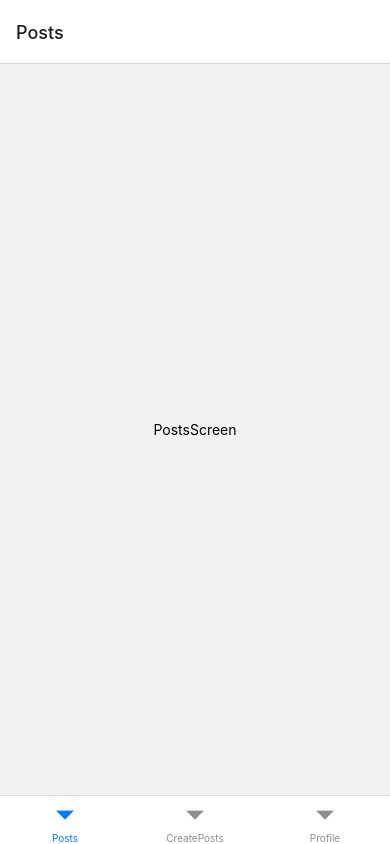
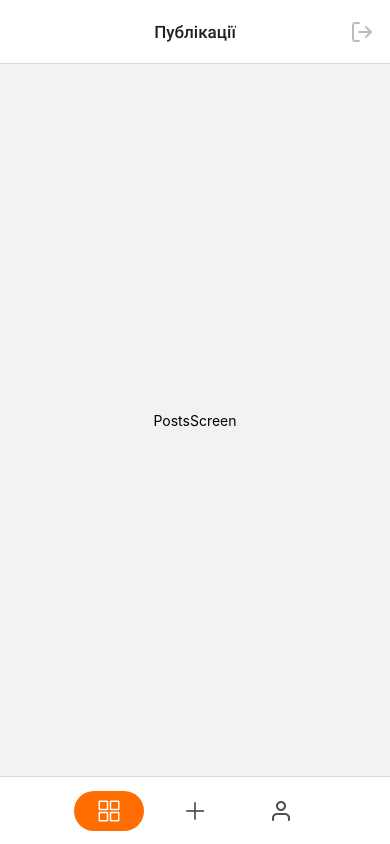
Before and after one commit to volodymyr-ok/goit-react-native-hw, a React Native app: screen /Home in a window 390 px wide. Built offline with nearby package versions, Linux system fonts and the light colour scheme.

Commit message:
done 4th task

```diff
--- a/App.js
+++ b/App.js
@@ -3,18 +3,14 @@ import RegistrationScreen from './Screens/Auth/RegistrationScreen/RegistrationSc
 import LoginScreen from './Screens/Auth/LoginScreen/LoginScreen';
 import * as Font from 'expo-font';
 import * as SplashScreen from 'expo-splash-screen';
-// import { View } from 'react-native';
+import { View } from 'react-native';
 import { NavigationContainer } from '@react-navigation/native';
 import { createNativeStackNavigator } from '@react-navigation/native-stack';
 import Home from './Screens/HomeScreen/Home/Home';
-import PostsScreen from './Screens/HomeScreen/PostsScreen/PostsScreen';
-import CreatePostsScreen from './Screens/HomeScreen/CreatePostsScreen/CreatePostsScreen';
-import ProfileScreen from './Screens/HomeScreen/ProfileScreen/ProfileScreen';
-
-const AuthStack = createNativeStackNavigator();
-const Tabs = createNativeStackNavigator();
 
 SplashScreen.preventAutoHideAsync();
+const AuthStack = createNativeStackNavigator();
+
 const customFonts = {
   'Roboto-Medium': require('./assets/fonts/Roboto/Roboto-Medium.ttf'),
   'Roboto-Regular': require('./assets/fonts/Roboto/Roboto-Regular.ttf'),
@@ -37,25 +33,25 @@ const App = () => {
     prepare();
   }, []);
 
-  // const onLayoutRootView = useCallback(async () => {
-  //   if (appIsReady) await SplashScreen.hideAsync();
-  // }, [appIsReady]);
+  const onLayoutRootView = useCallback(async () => {
+    if (appIsReady) await SplashScreen.hideAsync();
+  }, [appIsReady]);
 
   if (!appIsReady) return null;
 
+  // CommentsScreen
+  // MapScreen
+
   return (
-    // <View onLayout={onLayoutRootView}>
     <NavigationContainer>
-      <AuthStack.Navigator screenOptions={{ headerShown: false }}>
-        <AuthStack.Screen name="Login" component={LoginScreen} />
-        <AuthStack.Screen name="Registration" component={RegistrationScreen} />
-        <AuthStack.Screen name="Home" component={Home} />
-        <Tabs.Screen name="Posts" component={PostsScreen} />
-        <Tabs.Screen name="CreatePosts" component={CreatePostsScreen} />
-        <Tabs.Screen name="Profile" component={ProfileScreen} />
-      </AuthStack.Navigator>
+      <View style={{ flex: 1, backgroundColor: '#000000' }} onLayout={onLayoutRootView}>
+        <AuthStack.Navigator screenOptions={{ headerShown: false }}>
+          <AuthStack.Screen name="Login" component={LoginScreen} />
+          <AuthStack.Screen name="Registration" component={RegistrationScreen} />
+          <AuthStack.Screen name="Home" component={Home} />
+        </AuthStack.Navigator>
+      </View>
     </NavigationContainer>
-    // </View>
   );
 };
 
--- a/Screens/Auth/RegistrationScreen/RegistrationScreenStyles.jsx
+++ b/Screens/Auth/RegistrationScreen/RegistrationScreenStyles.jsx
@@ -1,9 +1,5 @@
 import { StyleSheet } from 'react-native';
 import { colors, fonts } from '../../../utils/styles';
-
-// borderColor: 'green',
-// borderWidth: 1,
-// fontFamily: 'Orbitron',
 
 export default StyleSheet.create({
   bgImage: {
--- a/Screens/HomeScreen/Home/Home.jsx
+++ b/Screens/HomeScreen/Home/Home.jsx
@@ -1,68 +1,113 @@
 import React from 'react';
 import { Text, View, StyleSheet, TouchableOpacity } from 'react-native';
 import { createBottomTabNavigator } from '@react-navigation/bottom-tabs';
+import { Ionicons } from '@expo/vector-icons';
+import { AntDesign } from '@expo/vector-icons';
+import { Feather } from '@expo/vector-icons';
 import PostsScreen from '../PostsScreen/PostsScreen';
 import CreatePostsScreen from '../CreatePostsScreen/CreatePostsScreen';
 import ProfileScreen from '../ProfileScreen/ProfileScreen';
+import { colors, fonts } from '../../../utils/styles';
 
 const Tabs = createBottomTabNavigator();
 
-// CommentsScreen
-// MapScreen
+const Home = ({ navigation }) => {
+  const screenOptions = {
+    headerStyle: {
+      borderBottomWidth: 1,
+      borderColor: colors.headerBorder,
+    },
+    headerTitleAlign: 'center',
+    headerTintColor: colors.mainText,
+    headerTitleStyle: { fontWeight: '500', fontSize: 17, fontFamily: fonts.robo5 },
+    // tabBarHideOnKeyboard: true,
+    tabBarShowLabel: false,
+    tabBarStyle: {
+      paddingHorizontal: 66,
+      paddingTop: 9,
+      paddingBottom: 9,
+      height: 68,
+    },
+  };
 
-const Home = ({ navigation }) => {
+  const BackBtn = () => {
+    // backBehavior="history"
+    return (
+      <TouchableOpacity onPress={() => navigation.navigate('Публікації')} style={styles.backBtn}>
+        <AntDesign name="arrowleft" size={24} color={colors.nonAccent} />
+      </TouchableOpacity>
+    );
+  };
+
+  const LogoutBtn = () => {
+    return (
+      <TouchableOpacity onPress={() => navigation.navigate('Login')} style={styles.logoutBtn}>
+        <Feather name="log-out" size={24} color={colors.logoutBtn} />
+      </TouchableOpacity>
+    );
+  };
+
+  const TabButton = (focused, name) => {
+    const btnStyles = {
+      ...styles.tabBtn,
+      backgroundColor: focused ? colors.mainAccent : 'transparent',
+    };
+    const iconColor = focused ? colors.submitText : colors.nonAccent;
+    return (
+      <View style={btnStyles}>
+        {name === 'Posts' && <Ionicons name="grid-outline" size={24} color={iconColor} />}
+        {name === 'Create' && <AntDesign name="plus" size={24} color={iconColor} />}
+        {name === 'Profile' && <Feather name="user" size={24} color={iconColor} />}
+      </View>
+    );
+  };
+
   return (
-    // <View style={styles.mainScreen}>
-    //   <Text style={styles.mainText}>HOME</Text>
-
-    //   <TouchableOpacity style={styles.commonBtn} onPress={() => navigation.navigate('Login')}>
-    //     <Text style={styles.btnText}>LOGOUT</Text>
-    //   </TouchableOpacity>
-
-    //   <TouchableOpacity style={styles.commonBtn} onPress={() => navigation.navigate('Posts')}>
-    //     <Text style={styles.btnText}>Posts</Text>
-    //   </TouchableOpacity>
-
-    //   <TouchableOpacity style={styles.commonBtn} onPress={() => navigation.navigate('CreatePosts')}>
-    //     <Text style={styles.btnText}>CreatePosts</Text>
-    //   </TouchableOpacity>
-
-    //   <TouchableOpacity style={styles.commonBtn} onPress={() => navigation.navigate('Profile')}>
-    //     <Text style={styles.btnText}>Profile</Text>
-    //   </TouchableOpacity>
-    // </View>
-    <Tabs.Navigator>
-      <Tabs.Screen name="Posts" component={PostsScreen} />
-      <Tabs.Screen name="CreatePosts" component={CreatePostsScreen} />
-      <Tabs.Screen name="Profile" component={ProfileScreen} />
+    <Tabs.Navigator screenOptions={screenOptions}>
+      <Tabs.Screen
+        name="Публікації"
+        component={PostsScreen}
+        options={{
+          tabBarIcon: ({ focused }) => TabButton(focused, 'Posts'),
+          headerRight: LogoutBtn,
+        }}
+      />
+      <Tabs.Screen
+        name="Створити публікацію"
+        component={CreatePostsScreen}
+        options={{
+          tabBarIcon: ({ focused }) => TabButton(focused, 'Create'),
+          tabBarStyle: { display: 'none' },
+          headerLeft: BackBtn,
+        }}
+      />
+      <Tabs.Screen
+        name="Профіль"
+        component={ProfileScreen}
+        options={{ tabBarIcon: ({ focused }) => TabButton(focused, 'Profile') }}
+      />
     </Tabs.Navigator>
   );
 };
 
 const styles = StyleSheet.create({
-  mainScreen: {
-    flex: 1,
+  backBtn: {
+    marginLeft: 16,
+    height: '100%',
     justifyContent: 'center',
-    paddingHorizontal: 20,
   },
-  mainText: {
-    fontFamily: 'Orbitron',
-    fontSize: 30,
-    marginBottom: 30,
-    textAlign: 'center',
-    borderColor: 'green',
-    borderWidth: 1,
-    borderRadius: 15,
-    padding: 15,
+  logoutBtn: {
+    marginRight: 16,
+    height: 44,
+    justifyContent: 'center',
   },
-  commonBtn: {
-    marginBottom: 15,
-    padding: 15,
-    backgroundColor: '#28b3b6',
-    borderRadius: 15,
-  },
-  btnText: {
-    textAlign: 'center',
+  tabBtn: {
+    width: 70,
+    height: 40,
+    borderRadius: 20,
+    justifyContent: 'center',
+    alignItems: 'center',
+    padding: 8,
   },
 });
 
--- a/utils/styles.jsx
+++ b/utils/styles.jsx
@@ -1,14 +1,25 @@
 export const colors = {
   bgContent: '#ffffff',
+  layoutBg: '#F6F6F6',
+
   mainText: '#212121',
   additionalText: '#1B4371',
+  submitText: '#ffffff',
+  placeholder: '#BDBDBD',
+
   mainAccent: '#FF6C00',
-  submitText: '#ffffff',
-  layoutBg: '#F6F6F6',
   shapeAccent: '#E8E8E8',
+  nonAccent: 'rgba(33, 33, 33, 0.8)',
+
+  headerBorder: '#E5E5E5',
+  logoutBtn: '#BDBDBD',
 };
 
 export const fonts = {
   robo4: 'Roboto-Regular',
   robo5: 'Roboto-Medium',
 };
+
+// borderColor: 'green',
+// borderWidth: 1,
+// fontFamily: 'Orbitron',
```
Also changed, not shown: assets/svg/grid.svg (added).
